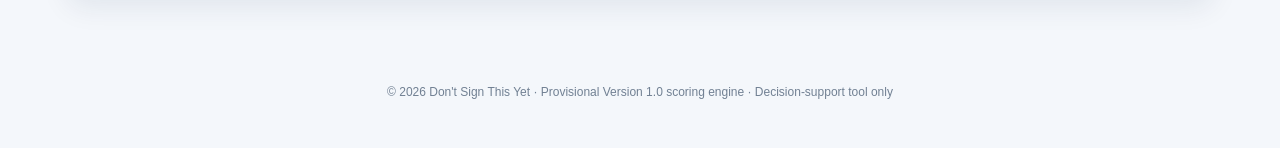
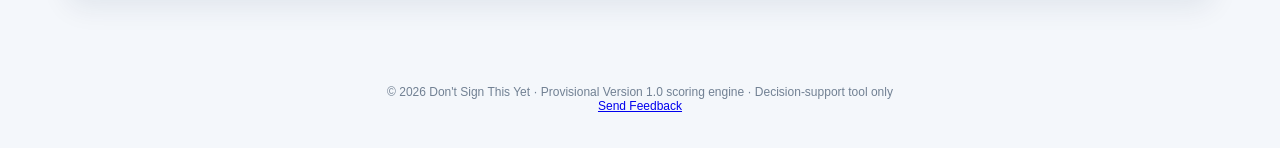
Before and after one commit to rmerrow1/dont-sign-this-yet, a Next.js app: page / in a window 1280 px wide. Shown: the part 5945-6093 px from the top of the page. Built offline with nearby package versions, Linux system fonts and the light colour scheme.

Commit message:
Add feedback link to footer
Added feedback link to the footer.

```diff
--- a/app/page.js
+++ b/app/page.js
@@ -623,9 +623,11 @@ const aprGuidance =
       </section>
     </div>
 
-    <footer>
-      © 2026 Don't Sign This Yet · Provisional Version 1.0 scoring engine · Decision-support tool only
-    </footer>
+  <footer>
+  © 2026 Don't Sign This Yet · Provisional Version 1.0 scoring engine · Decision-support tool only
+  <br />
+  <a href="/feedback">Send Feedback</a>
+</footer>
   </main>;
 }
 
```
